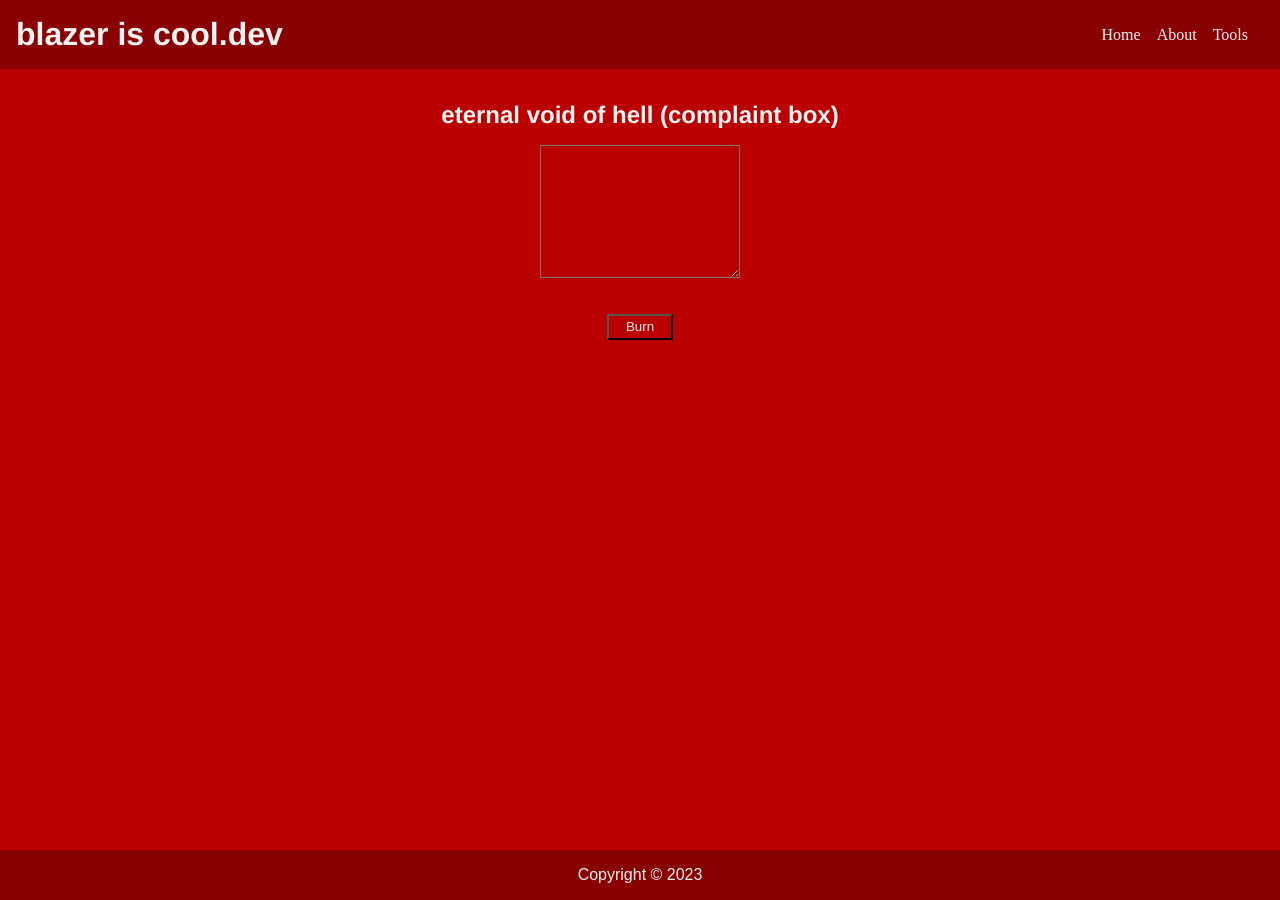
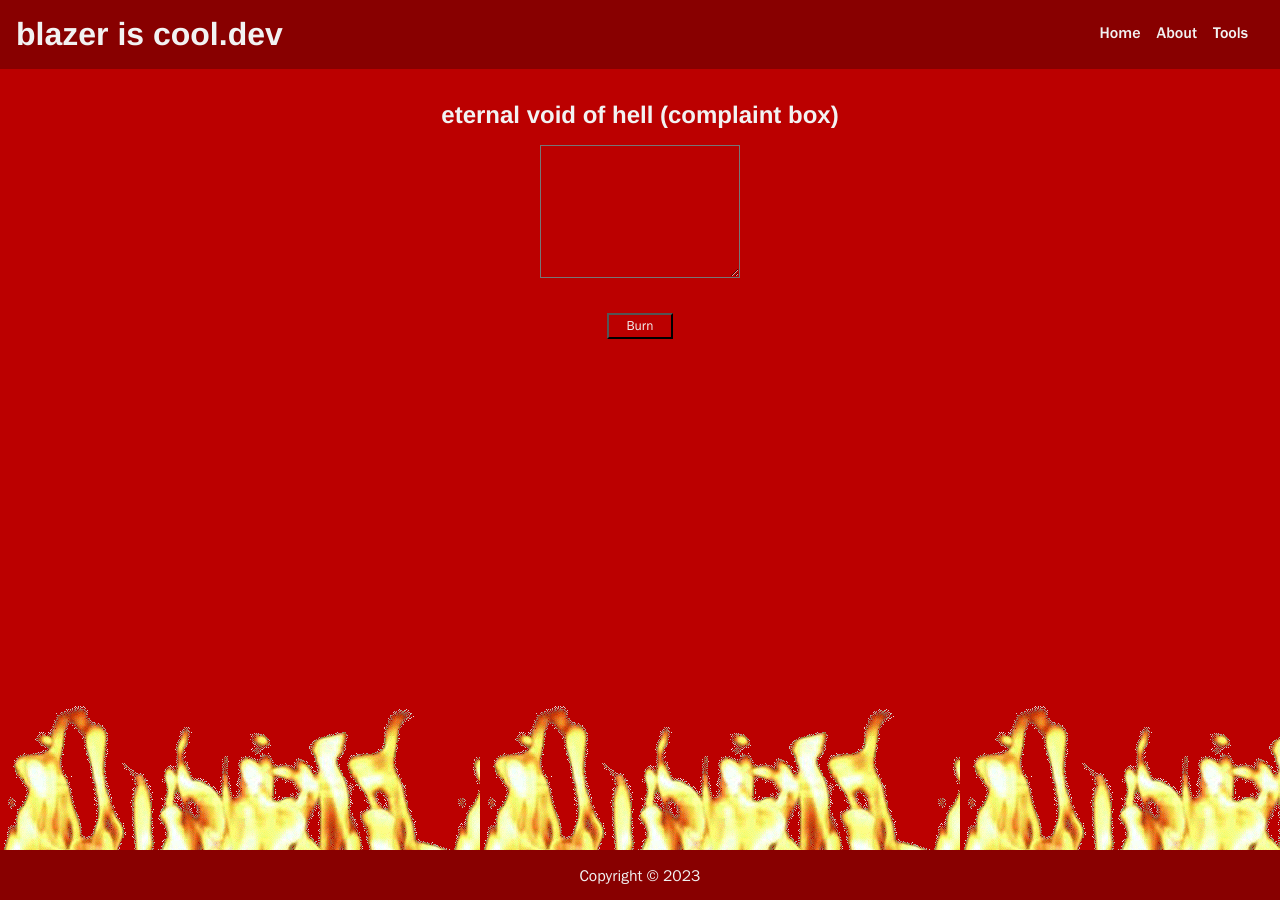
Before and after one commit to Blazer9001/blazer9001.github.io, a Jekyll site: the page built from eternalvoidofhell.md, in a window 1280 px wide. Built offline with Jekyll 4.4.1, drawn with Linux system fonts in a browser that asks for light colours; some web fonts are replaced.

Commit message:
update asset paths

```diff
--- a/_layouts/hell.html
+++ b/_layouts/hell.html
@@ -23,7 +23,7 @@
         {{ content }}
     </main>
     <div class="hellish-gif">
-        <img src="/assets/fire.gif">
+        <img src="/assets/images/fire.gif">
     </div>
     <footer>
         <p>Copyright © 2023</p>
--- a/scripts/hell.js
+++ b/scripts/hell.js
@@ -1,6 +1,6 @@
 function scream() {
     document.getElementById("inputField").value = "";
 
-    let scream = new Audio("/assets/scream.mp3");
+    let scream = new Audio("/assets/audio/scream.mp3");
     scream.play();
 }
--- a/style.css
+++ b/style.css
@@ -123,7 +123,7 @@ textarea {
 }
 
 .hellish-gif {
-    background-image: url('/assets/fire.gif');
+    background-image: url('/assets/images/fire.gif');
     background-repeat: repeat-x;
     width: 100%;
     position: fixed;
@@ -134,10 +134,10 @@ textarea {
 /* Style for fonts */
 @font-face {
     font-family: "Franklin Gothic Medium";
-    src: url("fonts/franklingothic.ttf");
+    src: url("assets/fonts/franklingothic.ttf");
 }
 
 @font-face {
     font-family: "Franklin Gothic Regular";
-    src: url("fonts/franklingothicregular.ttf");
+    src: url("assets/fonts/franklingothicregular.ttf");
 }
```
